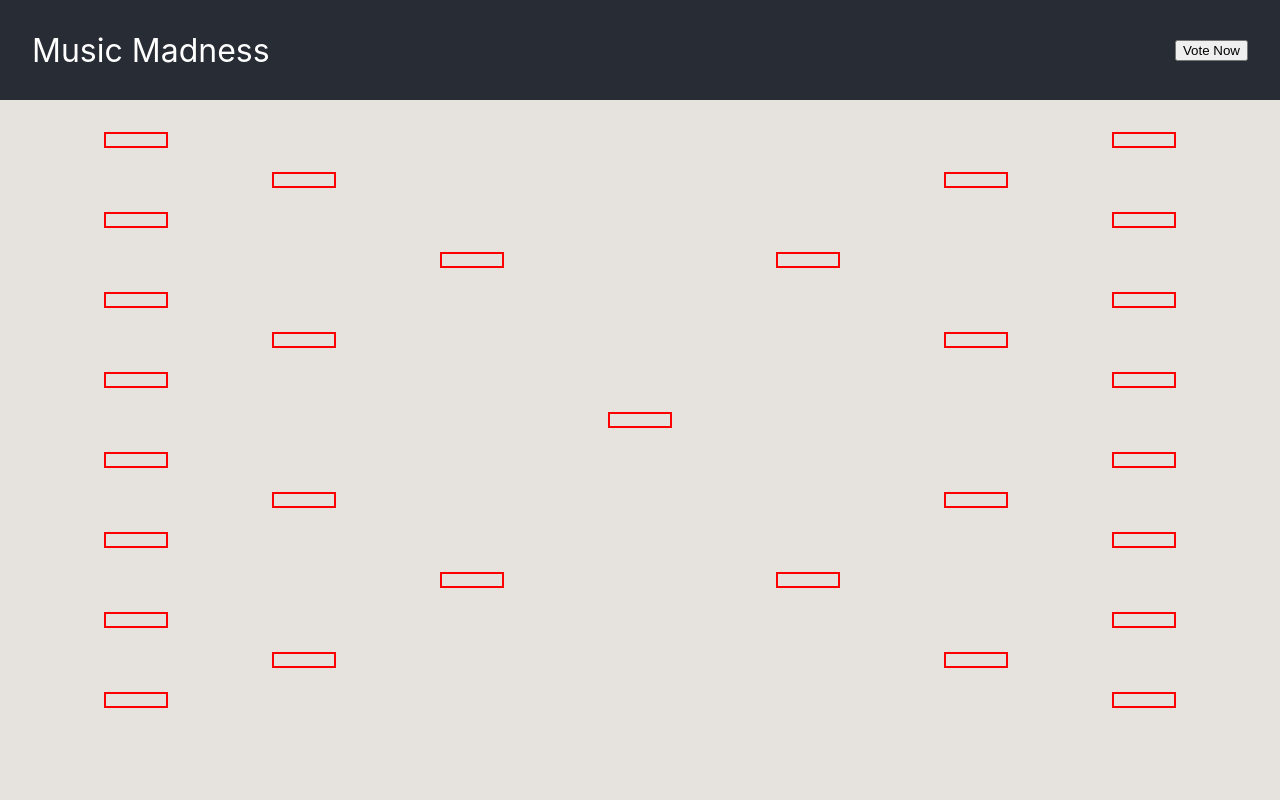
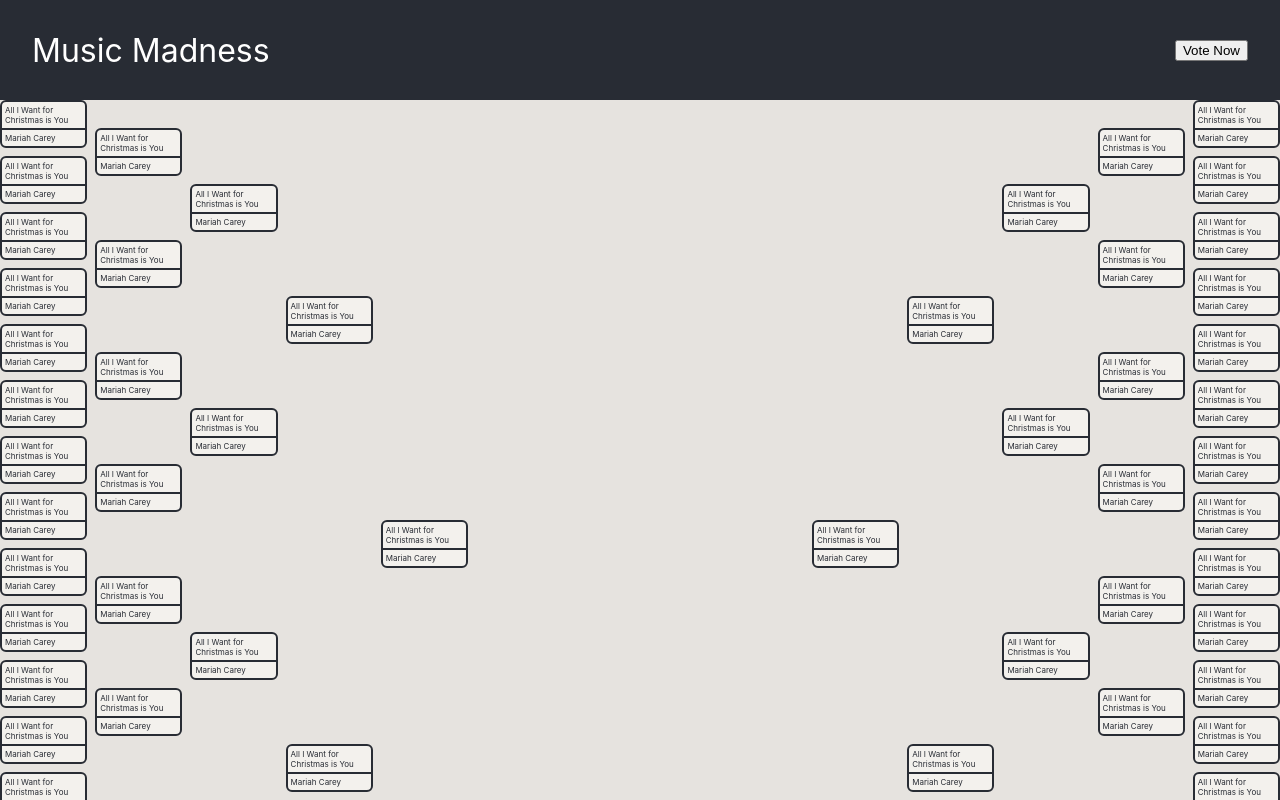
Before and after one commit to JakeBaumbaugh/BrackdUp, a React (Create React App) app in the folder react-server/: page / in a window 1280 px wide. Shown: the top 800 px of the page. Built offline with nearby package versions, Linux system fonts and the light colour scheme.

Commit message:
display song names and artists with full bracket

```diff
--- a/react-server/src/bracket/Bracket.tsx
+++ b/react-server/src/bracket/Bracket.tsx
@@ -1,3 +1,4 @@
+import SongCard from "./SongCard";
 import "./bracket.css";
 
 interface BracketProps {
@@ -14,16 +15,23 @@
     for(let len = entries/2; len >= 1; len /= 2) {
         cols.push(len);
     }
-    for(let len = 2; len <= entries/2; len *= 2) {
-        cols.push(len);
-    }
 
     return (
         <div className="bracket">
             {cols.map(len => <>
                 <div className="column">
                     {Array.from(Array(len).keys()).map(() => <>
-                        <div className="card"/>
+                        <SongCard title="All I Want for Christmas is You" artist="Mariah Carey"/>
+                    </>)}
+                </div>
+            </>)}
+            <div className="column">
+                <SongCard final title="All I Want for Christmas is You" artist="Mariah Carey"/>
+            </div>
+            {cols.reverse().map(len => <>
+                <div className="column">
+                    {Array.from(Array(len).keys()).map(() => <>
+                        <SongCard title="All I Want for Christmas is You" artist="Mariah Carey"/>
                     </>)}
                 </div>
             </>)}
--- /dev/null
+++ b/react-server/src/bracket/SongCard.tsx
@@ -0,0 +1,14 @@
+interface SongCardProps {
+    title: string;
+    artist: string;
+    final?: boolean;
+}
+
+export default function SongCard({title, artist, final}: SongCardProps) {
+    return <>
+        <div className={final ? "song-card final" :"song-card"}>
+            <div>{title}</div>
+            <div>{artist}</div>
+        </div>
+    </>;
+}
--- a/react-server/src/bracket/bracket.css
+++ b/react-server/src/bracket/bracket.css
@@ -1,17 +1,36 @@
 .bracket {
     display: flex;
     justify-content: space-evenly;
-    height: 40em;
+    align-items: stretch;
+    height: min-content;
+    gap: 8px;
 }
 
 .bracket > .column {
     display: flex;
     flex-direction: column;
     justify-content: space-around;
-    width: 4em;
+    gap: 8px;
 }
 
-.bracket > .column > .card {
-    border: solid 2px red;
-    height: 1em;
+.song-card {
+    border: solid 2px #282c34;
+    border-radius: 6px;
+    background-color: #f3f1ed;
+    color: #282c34;
+    display: flex;
+    flex-direction: column;
+    font-size: 6pt;
 }
+
+.song-card.final {
+    font-size: 10pt;
+}
+
+.song-card > * {
+    padding: 3px 10px 3px 3px;
+}
+
+.song-card > *:first-child {
+    border-bottom: solid 2px #282c34;
+}
--- a/react-server/src/pages/BracketPage.tsx
+++ b/react-server/src/pages/BracketPage.tsx
@@ -2,8 +2,8 @@
 
 export default function BracketPage() {
     return (
-        <div>
-            <Bracket entries={16}/>
-        </div>
+        <main>
+            <Bracket entries={64}/>
+        </main>
     );
 }
```
